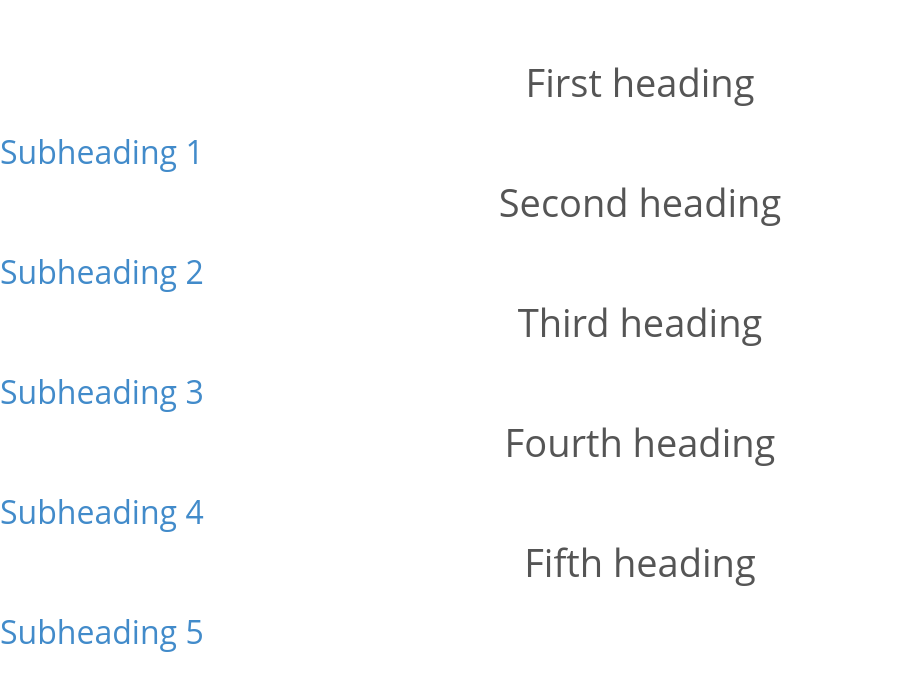
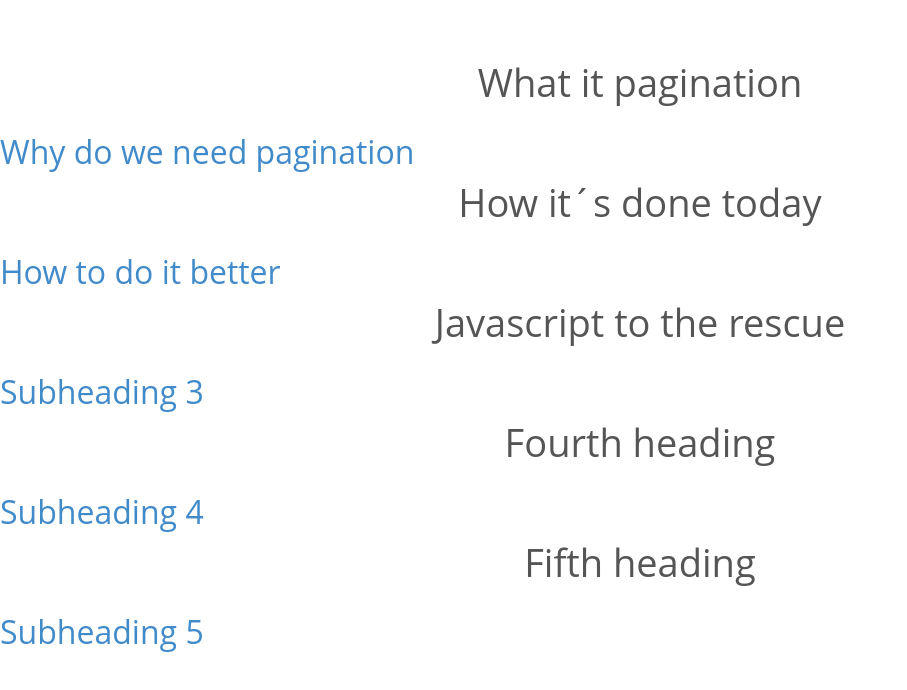
Before and after one commit to jmar/rethinkpagination, a website: page page.html in a window 1280 px wide. Shown: the whole page, without its empty margins (0-907 px from the left). Drawn offline with Linux system fonts and the light colour scheme.

Commit message:
changed titles of headlines fixed typos and other things

```diff
--- a/page.html
+++ b/page.html
@@ -13,11 +13,11 @@
 	<link rel="stylesheet" href="styles/main.css">
 </head>
 <body>
-	<h1>First heading</h1>
-	<h2>Subheading 1</h2>
-	<h1>Second heading</h1>
-	<h2>Subheading 2</h2>
-	<h1>Third heading</h1>
+	<h1>What it pagination</h1>
+	<h2>Why do we need pagination</h2>
+	<h1>How it´s done today</h1>
+	<h2>How to do it better</h2>
+	<h1>Javascript to the rescue</h1>
 	<h2>Subheading 3</h2>
 	<h1>Fourth heading</h1>
 	<h2>Subheading 4</h2>
```
Also changed, not shown: index.html (+3 -3 lines).
